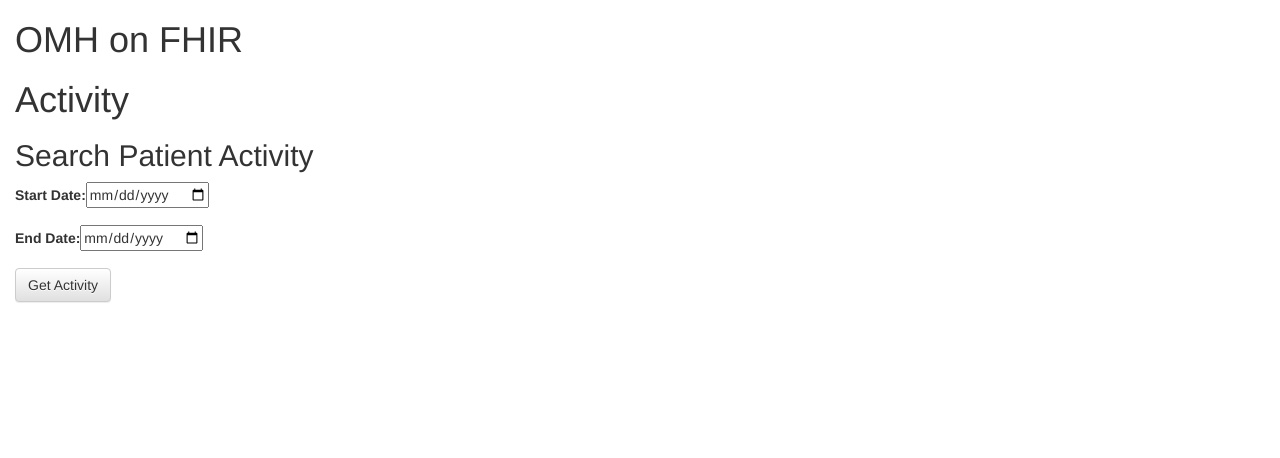
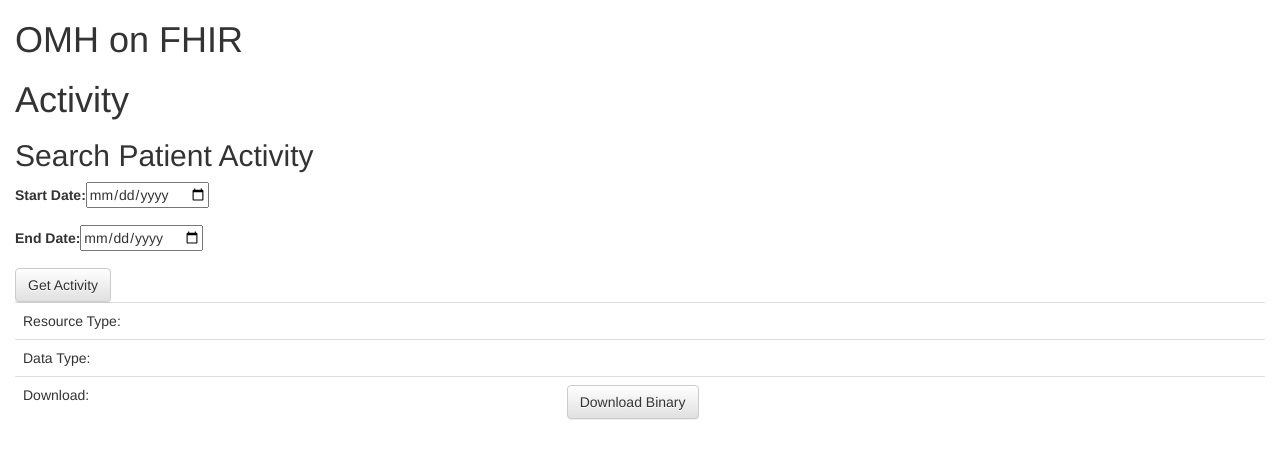
Before and after one commit to gt-health/OMH-on-FHIR, an Angular app in the folder omhclient/: page /omhonfhir/activity in a window 1280 px wide. Shown: the top 458 px of the page. Built offline with nearby package versions, Linux system fonts and the light colour scheme.

Commit message:
Updated UI to download binary

```diff
--- a/omhclient/src/app/activity/activity.component.html
+++ b/omhclient/src/app/activity/activity.component.html
@@ -15,4 +15,22 @@
   </div>
   <button class="btn btn-default" (click)="queryActivity()">Get Activity</button>
 </form>
-<div id="activityResponse">{{activityJson}}</div>
+<div id="activityResponse">
+  {{activityJsonString}}
+  <table class="table table-info">
+    <tbody>
+      <tr>
+        <td>Resource Type:</td>
+        <td>{{activityResourceType}}</td>
+      </tr>
+      <tr>
+        <td>Data Type:</td>
+        <td>{{activityDataType}}</td>
+      </tr>
+      <tr>
+        <td>Download:</td>
+        <td><button class="btn btn-default" (click)="queryBinary()">Download Binary</button></td>
+      </tr>
+    </tbody>
+  </table>
+</div>
--- a/omhclient/src/app/activity/activity.component.ts
+++ b/omhclient/src/app/activity/activity.component.ts
@@ -13,7 +13,11 @@
   startDate: string;
   endDate: string;
   shimmerId: string;
-  activityJson ;
+  activityJson;
+  activityJsonString: string;
+  activityResourceType: string;
+  activityDataType: string;
+  activityBinaryUrl: string;
 
   constructor( private omhonfhirService: OmhonfhirService,
                private route: ActivatedRoute) { }
@@ -33,8 +37,22 @@
     this.omhonfhirService.requestDocumentReference(this.shimmerId, this.startDate, this.endDate)
       .subscribe(activityJson => {
         console.log("Processing response");
-        this.activityJson = activityJson.toString();
-        console.log("Finished processing response " + this.activityJson);
+        this.activityJson = activityJson;
+        this.activityJsonString = JSON.stringify(activityJson);
+        //sample response
+        //{"resourceType":"DocumentReference","status":"current","type":{"text":"OMH fitbit data"},"indexed":"2018-07-31T22:02:11.408+00:00","content":[{"attachment":{"contentType":"application/json","url":"Binary/1d1ddd60-0c42-4ed2-b0e3-8b43876ceb9b","title":"OMH fitbit data","creation":"2018-07-31T22:02:11+00:00"}}]}
+        //make title
+        this.activityResourceType = activityJson.resourceType;
+        //make type
+        this.activityDataType = activityJson.type.text;
+        //make url
+        this.activityBinaryUrl = activityJson.type.content[0].url;
+        console.log("Finished processing response " + this.activityJsonString);
       });
   }
+
+  queryBinary(): void{
+    console.log("Querying binary " + this.activityUrl);
+    this.omhonfhirService.requestBinary(this.activityBinaryUrl);
+  }
 }
--- a/omhclient/src/app/omhonfhir/omhonfhir.service.ts
+++ b/omhclient/src/app/omhonfhir/omhonfhir.service.ts
@@ -34,8 +34,8 @@
     return this.http.get(shimmerDocRefUrl);
   }
 
-  requestBinary(documentId): Observable<Object>{
-    var shimmerBinaryUrl = environment.omhOnFhirAPIBase + "/Binary/" + documentId;
+  requestBinary(binaryUrl): Observable<Object>{
+    var shimmerBinaryUrl = environment.omhOnFhirAPIBase + "/" + binaryUrl;
     return this.http.get<Object>(shimmerBinaryUrl);
   }
 }
```
